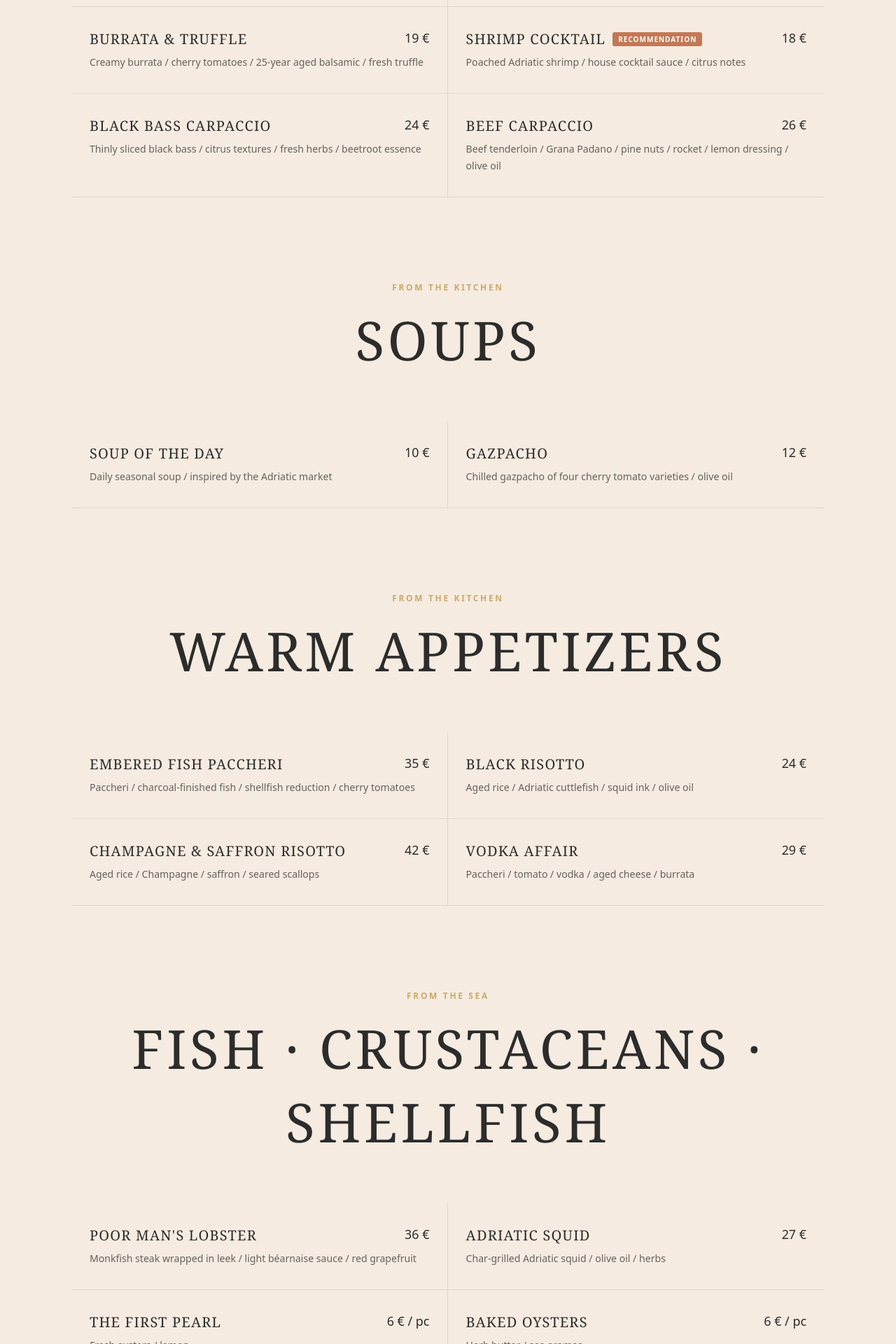
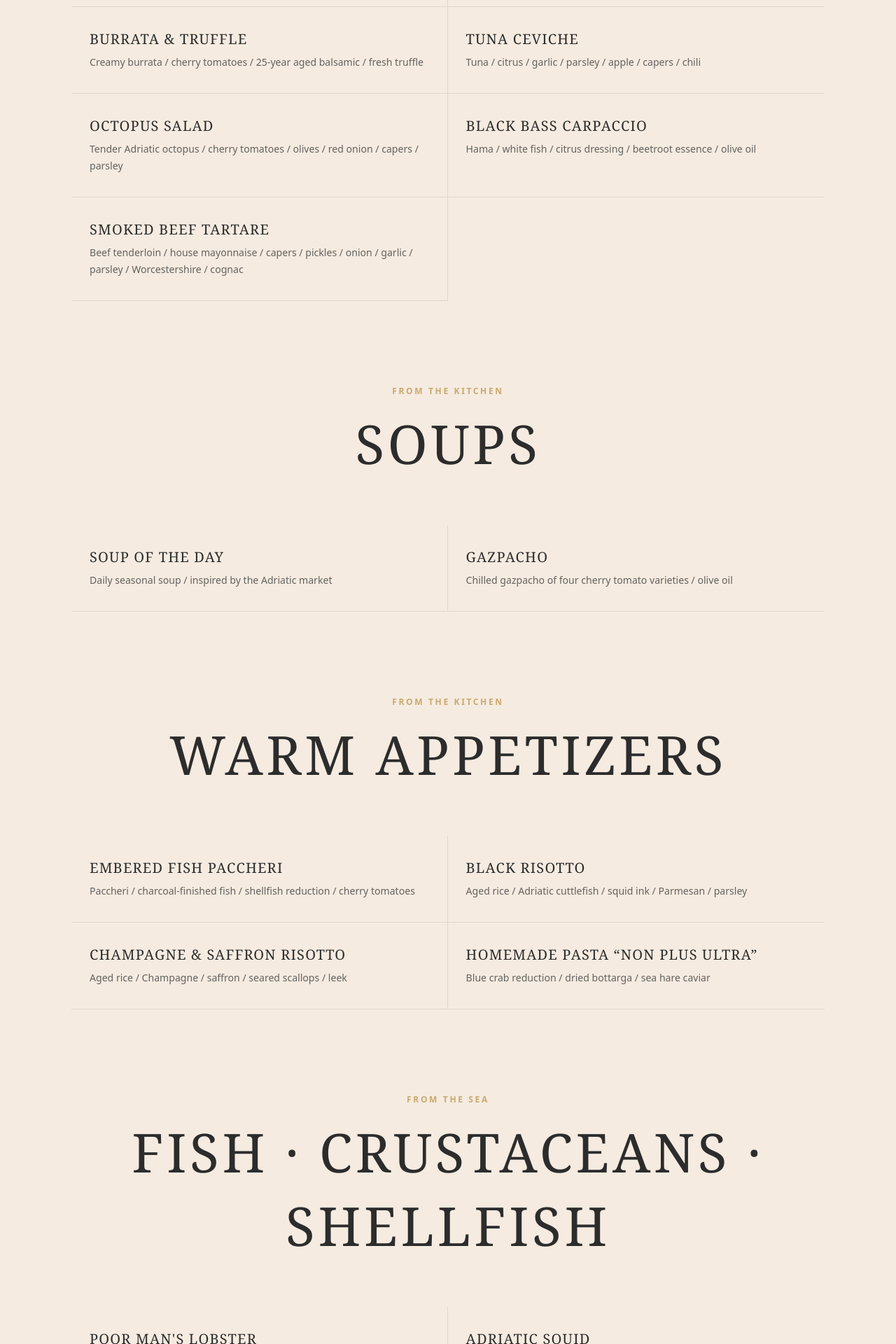
Before and after one commit to ViceElez/hvar-restoran, a Next.js app in the folder hvar/: page /menu in a window 1280 px wide. Shown: the part 1060-2980 px from the top of the page at 70% size. Built offline with nearby package versions, Linux system fonts and the light colour scheme.

Commit message:
change menu

```diff
--- a/hvar/app/menu/page.tsx
+++ b/hvar/app/menu/page.tsx
@@ -5,76 +5,74 @@ const menuSections = [
         kicker: "THE FIRST CUT",
         title: "COLD STARTERS",
         items: [
-            { name: "THE FIRST CUT", price: "39 €", desc: "Top quality selection of Adriatic cold starters / a refined introduction to the chef's vision" },
-            { name: "DALMATIAN PROSCIUTTO", price: "19 €", desc: "Dry-aged Dalmatian prosciutto / olives / pickled onions / cherry tomatoes" },
-            { name: "BURRATA & TRUFFLE", price: "19 €", desc: "Creamy burrata / cherry tomatoes / 25-year aged balsamic / fresh truffle" },
-            { name: "SHRIMP COCKTAIL", price: "18 €", desc: "Poached Adriatic shrimp / house cocktail sauce / citrus notes", badge: "RECOMMENDATION" },
-            { name: "BLACK BASS CARPACCIO", price: "24 €", desc: "Thinly sliced black bass / citrus textures / fresh herbs / beetroot essence" },
-            { name: "BEEF CARPACCIO", price: "26 €", desc: "Beef tenderloin / Grana Padano / pine nuts / rocket / lemon dressing / olive oil" },
+            { name: "THE FIRST IMPRESSION", price: "", desc: "Adriatic tasting selection / shrimp pâté / tuna tartare / beetroot tartare / seafood delicacies" },
+            { name: "DALMATIAN PROSCIUTTO", price: "", desc: "Dry-aged Dalmatian prosciutto / olives / pickled onions / cherry tomatoes" },
+            { name: "BURRATA & TRUFFLE", price: "", desc: "Creamy burrata / cherry tomatoes / 25-year aged balsamic / fresh truffle" },
+            { name: "TUNA CEVICHE", price: "", desc: "Tuna / citrus / garlic / parsley / apple / capers / chili" },
+            { name: "OCTOPUS SALAD", price: "", desc: "Tender Adriatic octopus / cherry tomatoes / olives / red onion / capers / parsley" },
+            { name: "BLACK BASS CARPACCIO", price: "", desc: "Hama / white fish / citrus dressing / beetroot essence / olive oil" },
+            { name: "SMOKED BEEF TARTARE", price: "", desc: "Beef tenderloin / house mayonnaise / capers / pickles / onion / garlic / parsley / Worcestershire / cognac" },
         ]
     },
     {
         kicker: "FROM THE KITCHEN",
         title: "SOUPS",
         items: [
-            { name: "SOUP OF THE DAY", price: "10 €", desc: "Daily seasonal soup / inspired by the Adriatic market" },
-            { name: "GAZPACHO", price: "12 €", desc: "Chilled gazpacho of four cherry tomato varieties / olive oil" },
+            { name: "SOUP OF THE DAY", price: "", desc: "Daily seasonal soup / inspired by the Adriatic market" },
+            { name: "GAZPACHO", price: "", desc: "Chilled gazpacho of four cherry tomato varieties / olive oil" },
         ]
     },
     {
         kicker: "FROM THE KITCHEN",
         title: "WARM APPETIZERS",
         items: [
-            { name: "EMBERED FISH PACCHERI", price: "35 €", desc: "Paccheri / charcoal-finished fish / shellfish reduction / cherry tomatoes" },
-            { name: "BLACK RISOTTO", price: "24 €", desc: "Aged rice / Adriatic cuttlefish / squid ink / olive oil" },
-            { name: "CHAMPAGNE & SAFFRON RISOTTO", price: "42 €", desc: "Aged rice / Champagne / saffron / seared scallops" },
-            { name: "VODKA AFFAIR", price: "29 €", desc: "Paccheri / tomato / vodka / aged cheese / burrata" },
+            { name: "EMBERED FISH PACCHERI", price: "", desc: "Paccheri / charcoal-finished fish / shellfish reduction / cherry tomatoes" },
+            { name: "BLACK RISOTTO", price: "", desc: "Aged rice / Adriatic cuttlefish / squid ink / Parmesan / parsley" },
+            { name: "CHAMPAGNE & SAFFRON RISOTTO", price: "", desc: "Aged rice / Champagne / saffron / seared scallops / leek" },
+            { name: "HOMEMADE PASTA \u201cNON PLUS ULTRA\u201d", price: "", desc: "Blue crab reduction / dried bottarga / sea hare caviar" },
         ]
     },
     {
         kicker: "FROM THE SEA",
         title: "FISH · CRUSTACEANS · SHELLFISH",
         items: [
-            { name: "POOR MAN'S LOBSTER", price: "36 €", desc: "Monkfish steak wrapped in leek / light béarnaise sauce / red grapefruit" },
-            { name: "ADRIATIC SQUID", price: "27 €", desc: "Char-grilled Adriatic squid / olive oil / herbs" },
-            { name: "THE FIRST PEARL", price: "6 € / pc", desc: "Fresh oysters / lemon" },
-            { name: "BAKED OYSTERS", price: "6 € / pc", desc: "Herb butter / sea aromas" },
-            { name: "ADRIATIC SHELLFISH SELECTION", price: "35 €", desc: "Mussels / cockles / clams" },
-            { name: "SCAMPI BUZARA", price: "42 €", desc: "Adriatic scampi / white wine / tomato" },
-            { name: "GRILLED SCAMPI", price: "42 €", desc: "Adriatic scampi / olive oil / sea salt" },
-            { name: "TOP QUALITY ADRIATIC FISH", price: "98 € / kg", desc: "Prepared upon guest's preference: brudet · gregada · grill" },
-            { name: "ELYSIUM SEA PLATE", price: "158 €", desc: "White fish / scampi / squid / seasonal side dishes", badge: "CHEF'S RECOMMENDATION" },
-            { name: "THE GOLDEN CATCH", price: "190 € / kg", desc: "Adriatic lobster / olive oil" },
-            { name: "LOBSTER GONE WILD", price: "220 € / kg", desc: "Lobster buzara style / cognac / tomato sauce / spaghetti" },
+            { name: "POOR MAN'S LOBSTER", price: "", desc: "Monkfish steak wrapped in leek / light béarnaise sauce / red grapefruit / light salad" },
+            { name: "ADRIATIC SQUID", price: "", desc: "Adriatic squid / olive oil / garlic / parsley / lemon" },
+            { name: "THE FIRST PEARL", price: "", desc: "Fresh oysters / lemon / microgreens" },
+            { name: "OPEN-FIRE OYSTERS", price: "", desc: "Shiro miso butter / lime / sesame / microgreens" },
+            { name: "ADRIATIC SHELLFISH SELECTION", price: "", desc: "Mussels / cockles / clams / garlic / parsley / breadcrumbs" },
+            { name: "SCAMPI BUZARA", price: "", desc: "Adriatic scampi / white wine / tomato sauce / stock / garlic / parsley" },
+            { name: "GRILLED SCAMPI", price: "", desc: "Adriatic scampi / olive oil / sea salt / lemon / parsley" },
+            { name: "TOP QUALITY ADRIATIC FISH", price: "", desc: "Prepared upon guest's preference: brudet · gregada · grill" },
+            { name: "THE GOLDEN CATCH", price: "", desc: "Adriatic lobster / olive oil / lemon / garlic / parsley" },
+            { name: "LOBSTER GONE WILD", price: "", desc: "Lobster buzara style / cognac / tomato sauce / spaghetti" },
         ]
     },
     {
         kicker: "FROM THE LAND",
         title: "MEAT",
         items: [
-            { name: "VELVET VEAL ROLL", price: "55 €", desc: "Slow-roasted veal roulade / mustard / polenta / marinated red cabbage / rich demi-glace" },
-            { name: "CHARRED RIBEYE", price: "46 €", desc: "Grilled ribeye / garlic confit / burnt onion purée / jus" },
-            { name: "GLAZED LAMB SHANK", price: "60 €", desc: "Slow-braised lamb shank / honey glaze / pickled vegetables / jus" },
-        ]
-    },
-    {
-        kicker: "FRESH & LIGHT",
-        title: "SALADS",
-        items: [
-            { name: "BEETROOT & GOAT CHEESE SALAD", price: "16 €", desc: "Roasted beetroot / goat cheese / arugula / walnuts / balsamic" },
-            { name: "ELYSIUM SALAD", price: "19 €", desc: "Salmon / avocado / mixed greens / cherry tomatoes / lemon dressing" },
+            { name: "VELVET VEAL ROLL", price: "", desc: "Slow-roasted veal roulade / mustard / polenta / marinated red cabbage / rich demi-glace" },
+            { name: "CHARRED RIBEYE", price: "", desc: "Ribeye / garlic confit / sweet potato purée / burnt onion purée / rich demi-glace" },
+            { name: "FREESTYLE PAŠTICADA", price: "", desc: "Beef / pašticada sauce / gnocchi or homemade pasta / root vegetables / prunes / pancetta" },
+            { name: "CRIMSON DUCK", price: "", desc: "Duck breast / raspberry jus / celery root purée" },
         ]
     },
     {
         kicker: "ON THE SIDE",
         title: "SIDE DISHES",
         items: [
-            { name: "TOMATO CARPACCIO", price: "10 €", desc: "Gazpacho / 25-year aged balsamico / olive oil" },
-            { name: "GRILLED VEGETABLES", price: "8 €", desc: "" },
-            { name: "TRUFFLE MASHED POTATOES", price: "12 €", desc: "Creamy potatoes / truffle aroma" },
-            { name: "FRENCH FRIES", price: "6 €", desc: "" },
-            { name: "SEASONAL SALAD", price: "7 €", desc: "" },
-            { name: "GOAT CHEESE SELECTION", price: "", desc: "Artisan goat cheeses / fresh & aged / seasonal accompaniments" },
+            { name: "TOMATO CARPACCIO", price: "", desc: "Tomatoes / gazpacho / 25-year aged balsamic / olive oil / microgreens" },
+            { name: "GRILLED VEGETABLES", price: "", desc: "Seasonal vegetables / olive oil / garlic / parsley" },
+            { name: "TRUFFLE MASHED POTATOES", price: "", desc: "Potatoes / butter / milk or cream / tartufata" },
+            { name: "SEASONAL SALAD", price: "", desc: "Seasonal salad mix / olive oil / vinegar or lemon" },
+        ]
+    },
+    {
+        kicker: "ARTISAN SELECTION",
+        title: "CHEESE SELECTION",
+        items: [
+            { name: "GOAT CHEESE SELECTION", price: "", desc: "Artisan goat cheeses / fresh and aged / seasonal accompaniments" },
             { name: "SHEEP CHEESE SELECTION", price: "", desc: "Artisan sheep cheeses / aged selection / seasonal accompaniments" },
         ]
     },
@@ -82,21 +80,8 @@ const menuSections = [
         kicker: "TO FINISH",
         title: "DESSERTS",
         items: [
-            { name: "CHEF'S SWEET SELECTION", price: "12 €", desc: "Daily creation" },
-            { name: "FRESH FRUIT", price: "14 €", desc: "" },
-        ]
-    },
-    {
-        kicker: "MIDDAY DINING",
-        title: "ELYSIUM LUNCH",
-        items: [
-            { name: "ELYSIUM LUNCH MENU", price: "39 €", desc: "Choose any two dishes from the selection below / dessert of the day / still water & coffee included" },
-            { name: "SHRIMP COCKTAIL", price: "", desc: "Poached shrimp / classic cocktail sauce / lemon" },
-            { name: "BURRATA", price: "", desc: "Creamy burrata / cherry tomatoes / 25-year aged balsamic" },
-            { name: "BLACK BASS CARPACCIO", price: "", desc: "Black bass / lemon gel / citrus vinaigrette / olive oil" },
-            { name: "PACCHERI ALLA VITTORIO", price: "", desc: "Paccheri / datterino / piccadilly / yellow cherry / cherry tomatoes / butter / Parmigiano Reggiano" },
-            { name: "BLACK RISOTTO", price: "", desc: "Aged rice / Adriatic cuttlefish / olive oil" },
-            { name: "GRILLED SQUID", price: "", desc: "Char-grilled squid / olive oil / parsley / lemon / salad" },
+            { name: "CHEF'S SWEET SELECTION", price: "", desc: "Daily creation" },
+            { name: "FRESH FRUIT", price: "", desc: "Seasonal fruit / melted chocolate / whipped cream" },
         ]
     },
 ];
```
Also changed, not shown: hvar/app/wine-list/WinePageStyle.module.css (line endings or trailing spaces).
